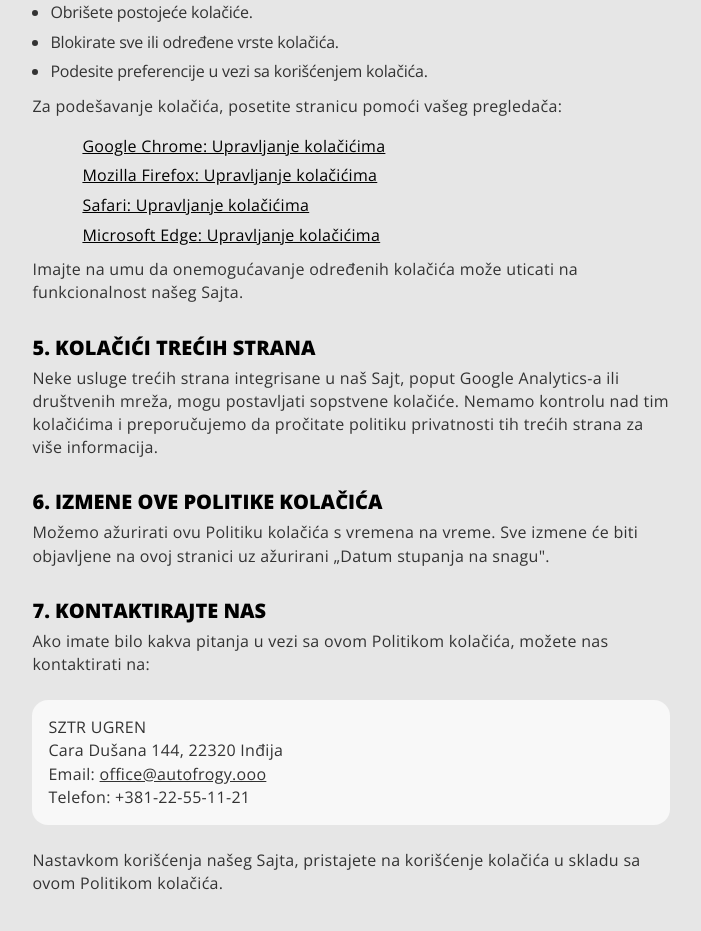
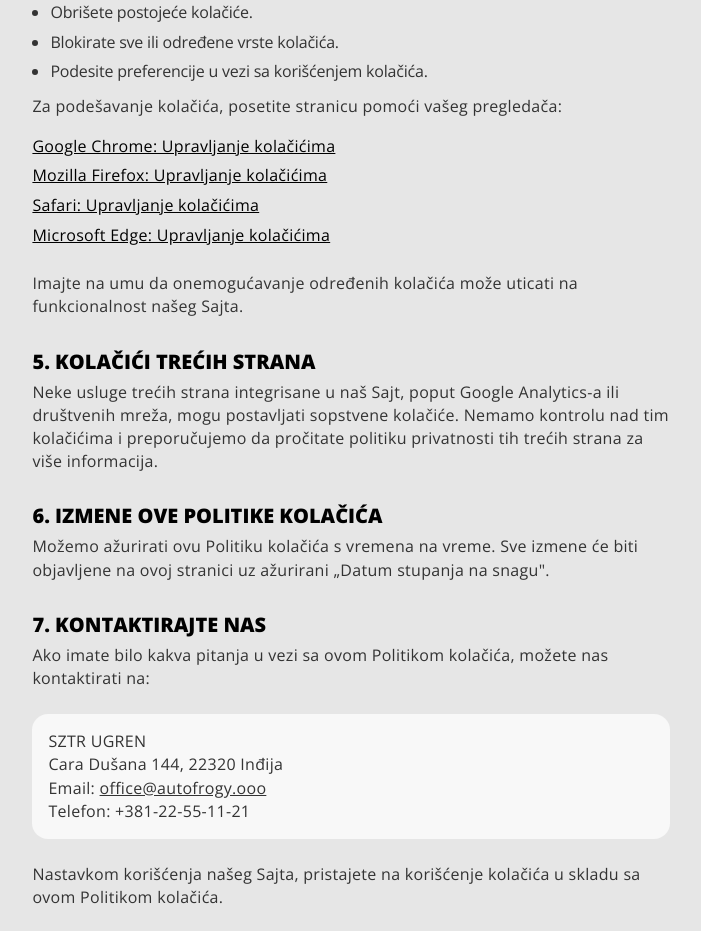
Before and after one commit to adamovic6666/autofrogy, a Next.js app: page /politika-privatnosti in a window 1280 px wide. Shown: the part 3720-4651 px from the top of the page, without its empty margins (289-990 px from the left). Built offline with nearby package versions, Linux system fonts and the light colour scheme.

Commit message:
privacy policy fix

```diff
--- a/app/_components/privacy-policy/PrivacyPolicy.module.css
+++ b/app/_components/privacy-policy/PrivacyPolicy.module.css
@@ -60,8 +60,8 @@
 
 .linkList {
   list-style-type: none;
-  margin-left: 1rem;
-  margin-bottom: 1rem;
+  margin-bottom: 2.4rem;
+  padding: 0;
 }
 
 .linkList li {
```
